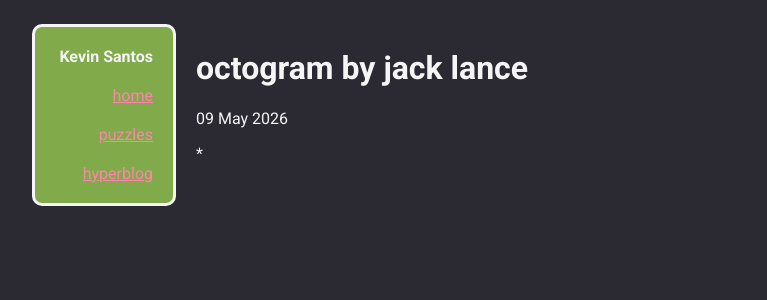
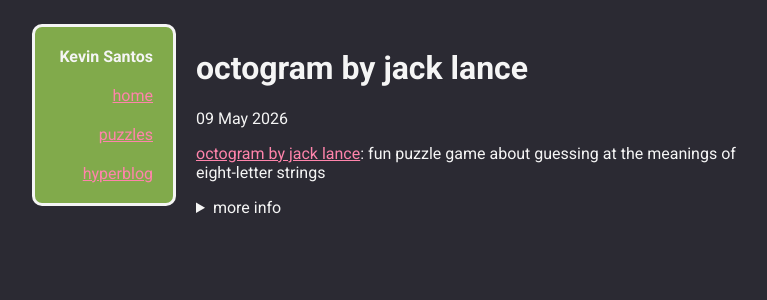
Before and after one commit to kev-santos/kev-santos.github.io, a Jekyll site: the page built from hyperblog/_posts/2026-05-09-octogram.md, in a window 1280 px wide. Shown: the top 300 px of the page, without its empty margins (168-935 px from the left). Built offline with Jekyll 4.4.1, drawn with Linux system fonts in a browser that asks for light colours; Markdown is read by kramdown in place of the engine named in the settings; some of the changed text lies outside the part shown.

Commit message:
vault backup: 2026-05-09 23:06:02

```diff
--- a/hyperblog/_posts/2026-05-09-octogram.md
+++ b/hyperblog/_posts/2026-05-09-octogram.md
@@ -4,6 +4,14 @@ title: octogram by jack lance
 tags:
   - webgame
   - puzzles
-excerpt: "[octogram by jack lance](https://jacklance.github.io/octogram): fun puzzle game about guessing at the meanings of eight-letter strings"
+excerpt:
 ---
-*
+[octogram by jack lance](https://jacklance.github.io/octogram): fun puzzle game about guessing at the meanings of eight-letter strings
+
+<details>
+
+<summary>more info</summary>
+
+this was a fun one to show to friends and work on together. i still remember turning one of these over and over in my mind while invigilating an exam (i think it was BLEDRITE). when i still had multiple rows left, matthew told me he managed to get every level while streaming with friends. looking at it again, exactly one level still eludes me. i also found out that jack lance died recently, and tragically young. RIP. it's nice that his legacy, in the form of fun puzzles and such, gets to live on.
+
+</details>
```
